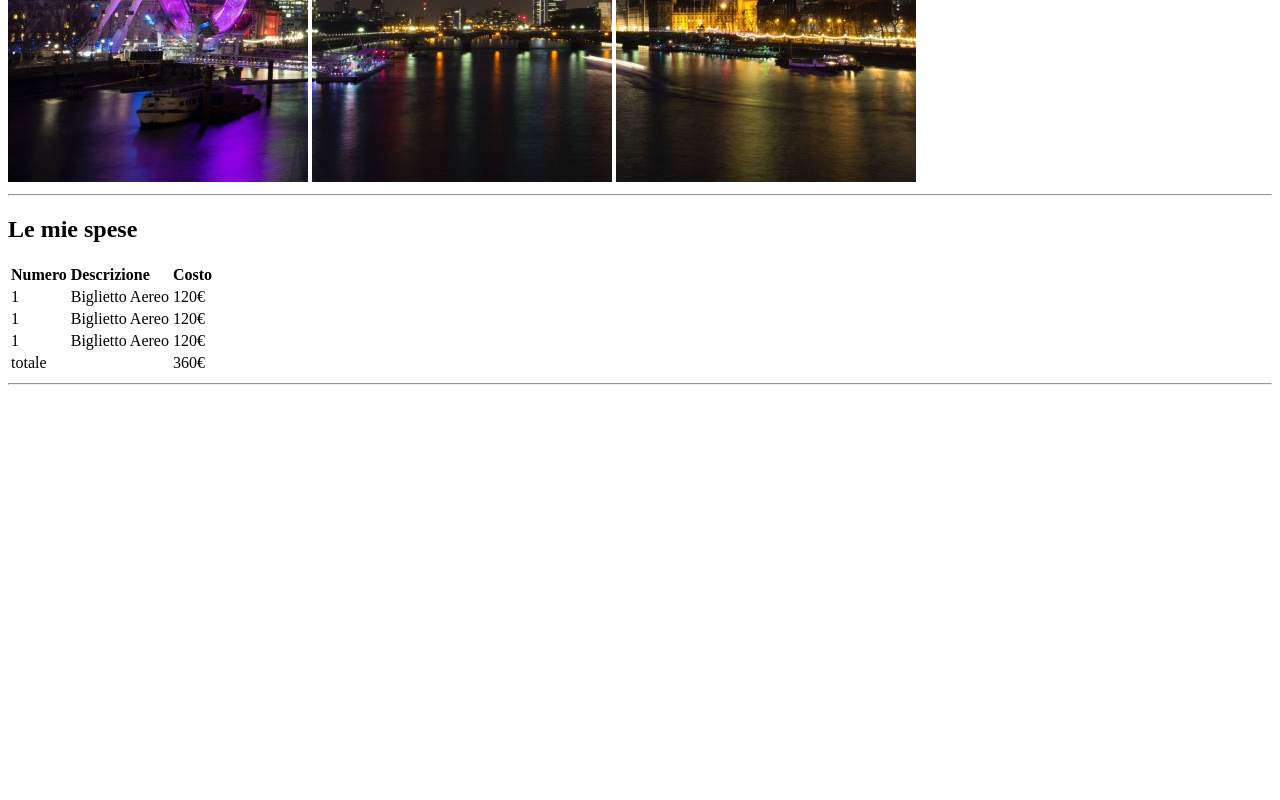
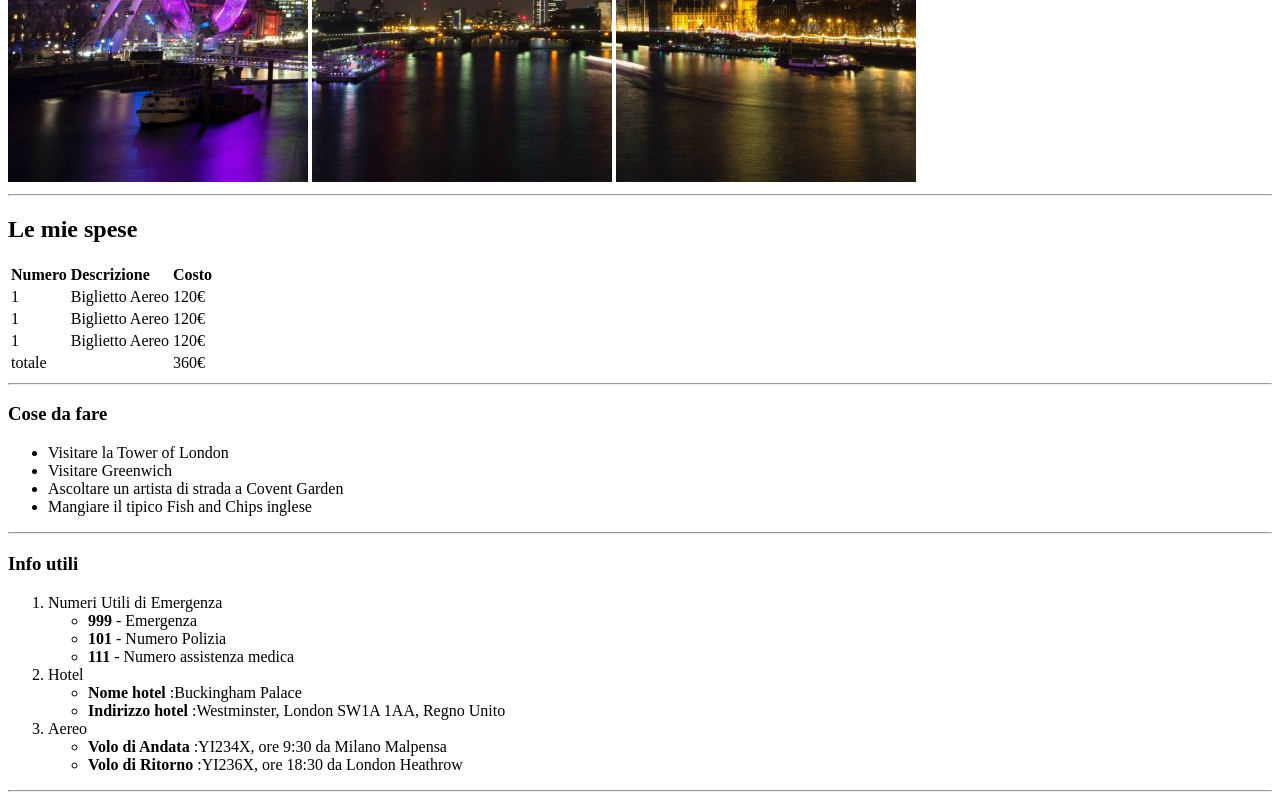
Before and after one commit to andreamastro98/html-london-trip, a plain HTML site: page index.html in a window 1280 px wide. Shown: the part 498-1298 px from the top of the page. Before the commit the page ends 891 px from the top, so only its background shows below. Drawn offline with Linux system fonts and the light colour scheme.

Commit message:
2 e 3 sezione completate

```diff
--- a/index.html
+++ b/index.html
@@ -19,7 +19,7 @@
     <main>
         <h2>Le mie spese</h2>
 
-    <!-- tabella con le spese -->
+    <!-- sezione spese -->
         <table>
             <!-- intestazione tabella -->
             <thead>
@@ -30,7 +30,7 @@
                 </tr>
             </thead>
 
-            <!--body tabella-->
+            <!-- body tabella -->
             <tbody>
                 <tr>
                     <td>1</td>
@@ -49,7 +49,7 @@
                 </tr>
             </tbody>
 
-            <!--footer tabella-->
+            <!-- footer tabella -->
             <tfoot>
                 <tr>
                     <td colspan="2">totale</td>
@@ -58,6 +58,47 @@
             </tfoot>
         </table>
         <hr>
+
+        <!-- sezione cose da fare -->
+        <section>
+            <h3>Cose da fare</h3>
+            <ul>
+                <li>Visitare la Tower of London</li>
+                <li>Visitare Greenwich</li>
+                <li>Ascoltare un artista di strada a Covent Garden</li>
+                <li>Mangiare il tipico Fish and Chips inglese</li>
+            </ul>
+        </section>
+        <hr>
+
+        <!-- sezione info -->
+        <section>
+            <h3>Info utili</h3>
+
+            <!-- lista annidata -->
+            <ol>
+                <li>Numeri Utili di Emergenza
+                    <ul>
+                        <li><strong>999 </strong>- Emergenza</li>
+                        <li><strong>101 </strong>- Numero Polizia</li>
+                        <li><strong>111 </strong>- Numero assistenza medica</li>
+                    </ul>
+                </li>
+                <li>Hotel
+                    <ul>
+                        <li><strong>Nome hotel</strong> :Buckingham Palace</li>
+                        <li><strong>Indirizzo hotel</strong> :Westminster, London SW1A 1AA, Regno Unito</li>
+                    </ul>
+                </li>
+                <li>Aereo
+                    <ul>
+                        <li><strong>Volo di Andata</strong> :YI234X, ore 9:30 da Milano Malpensa</li>
+                        <li><strong>Volo di Ritorno</strong> :YI236X, ore 18:30 da London Heathrow</li>
+                    </ul>
+                </li>
+            </ol>
+            <hr>
+        </section>
     </main>
     <footer>
 
```
